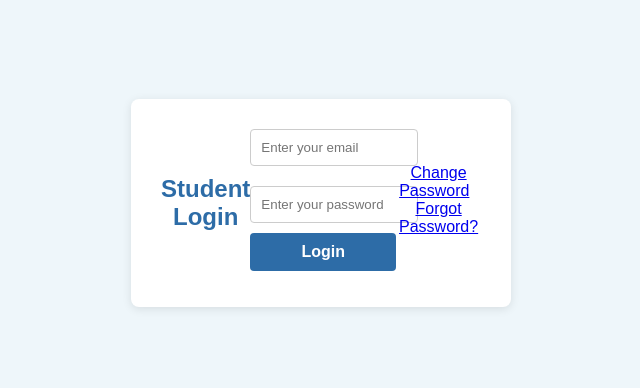
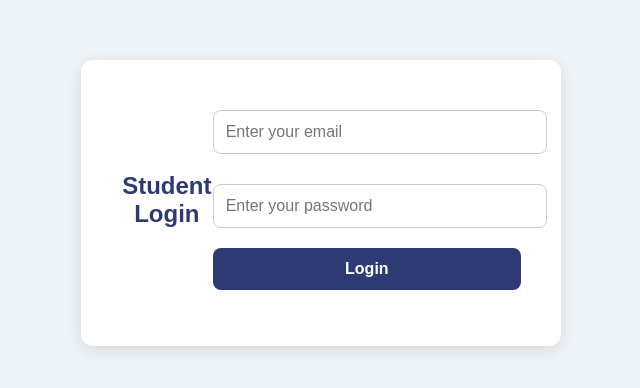
Before and after one commit to SoanChiri/soanchirhi-website, a plain HTML site: page student_login.html in a window 1280 px wide. Shown: the part 212-600 px from the top of the page, without its empty margins (319-959 px from the left). Drawn offline with Linux system fonts and the light colour scheme.

Commit message:
Update student_login.html

```diff
--- a/student_login.html
+++ b/student_login.html
@@ -8,6 +8,69 @@
   <!-- Stylesheets -->
   <link rel="stylesheet" href="styles/forms.css"> <!-- optional shared styles -->
   <link rel="stylesheet" href="styles/student.css">
+  <style>
+    body {
+      font-family: Arial, sans-serif;
+      background-color: #eef3f8;
+      display: flex;
+      justify-content: center;
+      align-items: center;
+      min-height: 100vh;
+      margin: 0;
+    }
+
+    .login-container {
+      background-color: #ffffff;
+      padding: 40px;
+      border-radius: 12px;
+      box-shadow: 0 4px 15px rgba(0,0,0,0.1);
+      text-align: center;
+      width: 100%;
+      max-width: 400px;
+    }
+
+    .login-container h2 {
+      color: #2e3a74;
+      margin-bottom: 25px;
+    }
+
+    input[type="email"],
+    input[type="password"] {
+      width: 100%;
+      padding: 12px;
+      margin-bottom: 20px;
+      border-radius: 8px;
+      border: 1px solid #ccc;
+      font-size: 16px;
+    }
+
+    .login-btn {
+      width: 100%;
+      padding: 12px;
+      background-color: #2e3a74;
+      color: white;
+      font-weight: bold;
+      font-size: 16px;
+      border: none;
+      border-radius: 8px;
+      cursor: pointer;
+      transition: background-color 0.3s ease;
+    }
+
+    .login-btn:hover {
+      background-color: #1c265a;
+    }
+
+    .message {
+      margin-top: 15px;
+      font-weight: bold;
+      color: green;
+    }
+
+    .error {
+      color: red;
+    }
+  </style>
 </head>
 <body>
   <div class="login-container">
@@ -15,14 +78,9 @@
     <form id="studentLoginForm">
       <input type="email" id="studentEmail" placeholder="Enter your email" required />
       <input type="password" id="studentPassword" placeholder="Enter your password" required />
-      <button type="submit">Login</button>
-      <p id="studentLoginMessage"></p>
+      <button type="submit" class="login-btn">Login</button>
+      <p id="studentLoginMessage" class="message"></p>
     </form>
-
-    <p style="text-align: center; margin-top: 10px;">
-      <a href="change_password.html">Change Password</a> |
-      <a href="forgot_password.html">Forgot Password?</a>
-    </p>
   </div>
 
   <script>
```
